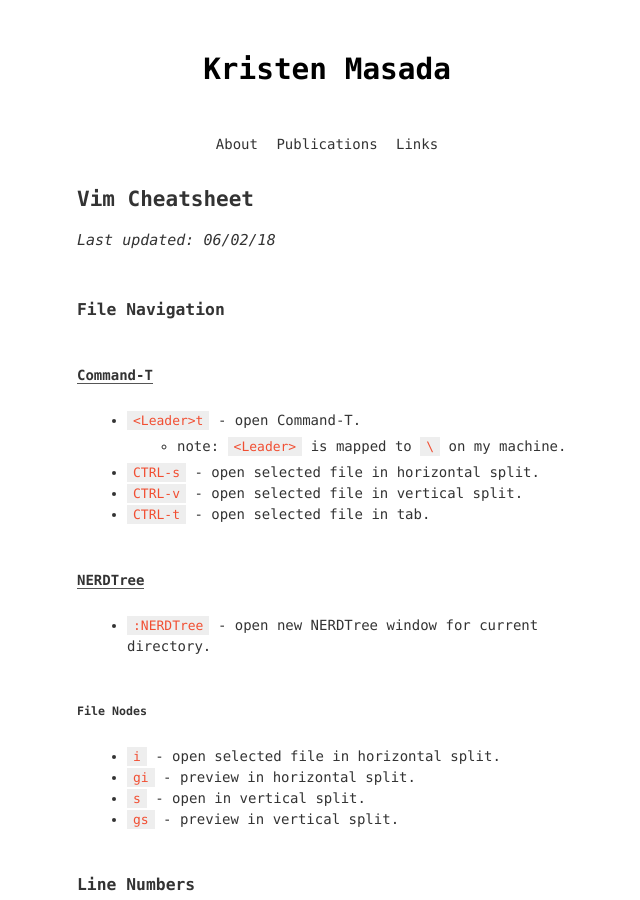
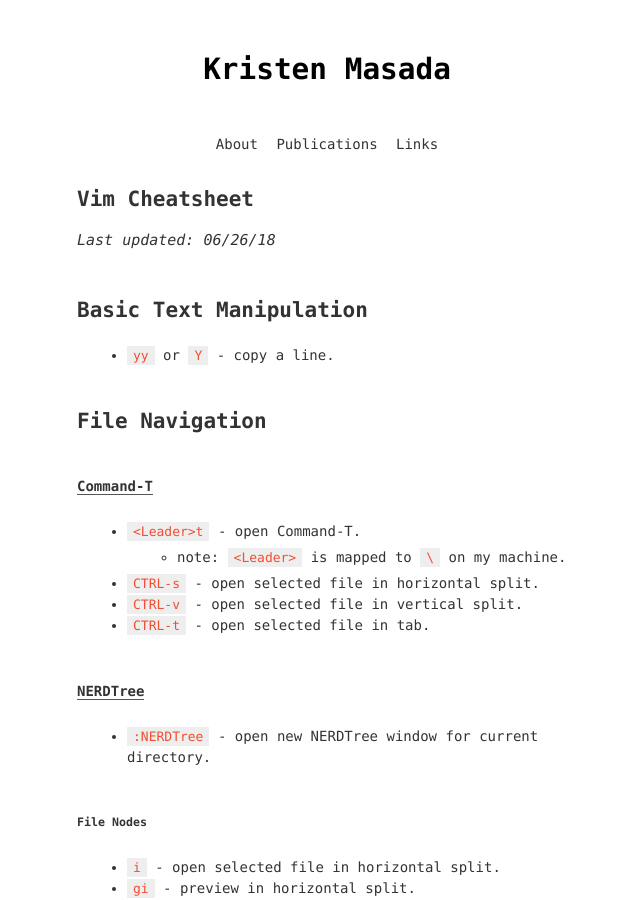
Before and after one commit to kristenmasada/kristenmasada.github.io, a Jekyll site: the page built from vim_cheatsheet.md, in a window 1280 px wide and 900 px high. Shown: the whole window, without its empty margins (313-953 px from the left). Built offline with Jekyll 4.4.1, drawn with Linux system fonts in a browser that asks for light colours.

Commit message:
Added new cheatsheets.

```diff
--- a/vim_cheatsheet.md
+++ b/vim_cheatsheet.md
@@ -5,9 +5,13 @@ title: Vim Cheatsheet
 
 # Vim Cheatsheet
 
-_Last updated: 06/02/18_
+_Last updated: 06/26/18_
 
-### File Navigation
+## Basic Text Manipulation
+* `yy` or `Y` - copy a line.
+
+
+## File Navigation
 
 #### [Command-T](https://github.com/wincent/command-t)
 * `<Leader>t` - open Command-T.
@@ -27,11 +31,11 @@ _Last updated: 06/02/18_
 * `gs` - preview in vertical split.
 
 
-### Line Numbers
+## Line Numbers
 * `<Leader>r` - Cycle between relative line numbers, line numbers, and no line numbers.
 
 
-### Movement
+## Movement
 * `[number]{j,k}` - move <number> lines down or up.
 * `CTRL-o` - go backward in jump list (go to previous location where cursor has been).
 * `CTRL-i` - go forward in jump list.
@@ -43,7 +47,7 @@ _Last updated: 06/02/18_
 * `CTRL-e` and `CTRL-y` - scroll downwar and upward without moving cusor.
 
 
-### Regular Expressions
+## Regular Expressions
 * `*` - 0 or more (don't escape!).
 * `\+` - 1 or more (need to escape).
 * `\{x,y}` - ? (only escape opening bracket).
@@ -67,7 +71,7 @@ _Last updated: 06/02/18_
 * note: `:h regex` is very useful.
 
 
-### Splits
+## Splits
 
 ##### General
 * `:sp`, `:split` - open horizontal split.
@@ -88,7 +92,7 @@ _Last updated: 06/02/18_
 ##### Movement
 * `CTRL-W_{H,J,K,L}` - move split to left/bottom/top/right.
 
-### Tabs
+## Tabs
 * `CTRL-W_T` - convert current window/split to a tab.
 * `:tabe [file]` - open new tab. if file provided, opens file in tab.
 * `gt` and `gT` - go to next and previous tabs.
```
Also changed, not shown: iterm2_cheatsheet.md (added, +13 -0 lines), safari_cheatsheet.md (added, +11 -0 lines), README.md.
